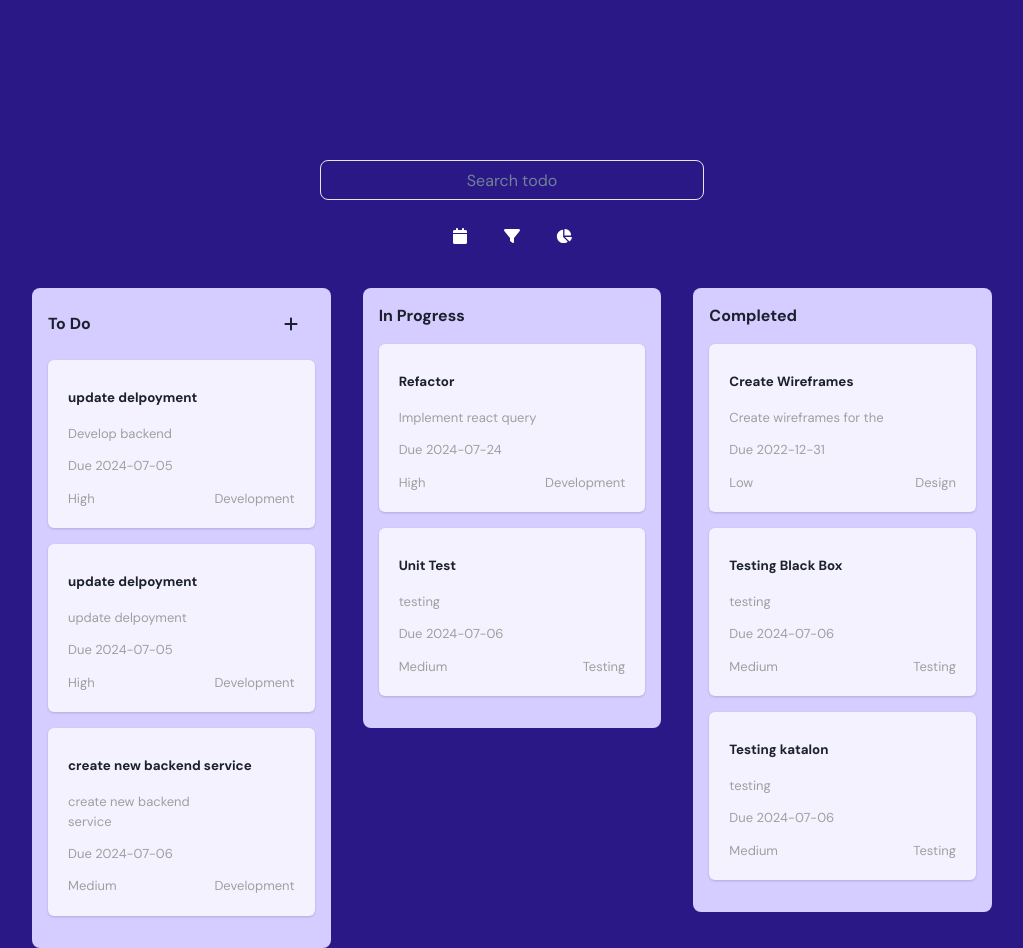
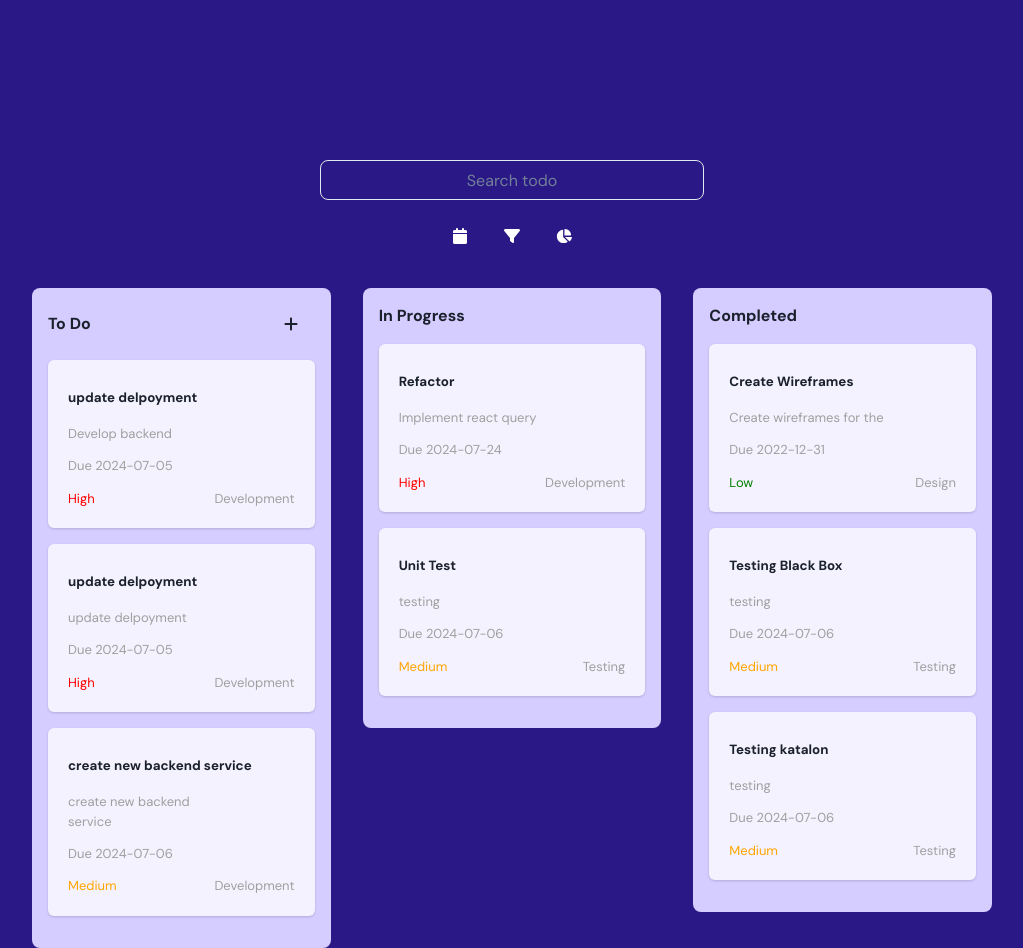
Before and after one commit to Rifqiadityaa/todo-app, a Next.js app: page / in a window 1280 px wide. Shown: the whole page, without its empty margins (128-1151 px from the left). Built offline with nearby package versions, Linux system fonts and the light colour scheme; data requests are answered from the project's data file.

Commit message:
fix: add validation on form

```diff
--- a/src/components/FilterByDatePopover/index.jsx
+++ b/src/components/FilterByDatePopover/index.jsx
@@ -76,6 +76,7 @@ const FilterByDatePopover = () => {
                   await getItemsData();
                   onClose();
                 }}
+                isDisabled={!startDate || !endDate}
               >
                 Filter
               </Button>
--- a/src/components/ModalTaskDetails/index.jsx
+++ b/src/components/ModalTaskDetails/index.jsx
@@ -157,6 +157,7 @@ const ModalTodoDetail = (props) => {
                   bgColor={"#D5CCFF"}
                   type="submit"
                   color={"#F4F2FF"}
+                  isDisabled={!todoName}
                 >
                   Submit
                 </Button>
--- a/src/components/TodoCard/index.jsx
+++ b/src/components/TodoCard/index.jsx
@@ -7,6 +7,17 @@ const TodoCard = (props) => {
   const { todo, onOpen } = props;
 
   if (!todo) return null;
+
+  const getPriorityColor = (priority) => {
+    switch (priority) {
+      case "High":
+        return "red";
+      case "Medium":
+        return "orange";
+      case "Low":
+        return "green";
+    }
+  };
 
   return (
     <Card
@@ -33,9 +44,9 @@ const TodoCard = (props) => {
                 {todo.description}
               </Text>
               <Text fontSize="small" color={"#A09F9F"}>
-                Due {todo.dueDate}
+                {todo.dueDate && <Text> Due {todo.dueDate}</Text>}
               </Text>
-              <Text fontSize="small" color={"#A09F9F"}>
+              <Text fontSize="small" color={getPriorityColor(todo.priority)}>
                 {todo.priority}
               </Text>
             </Stack>
```
